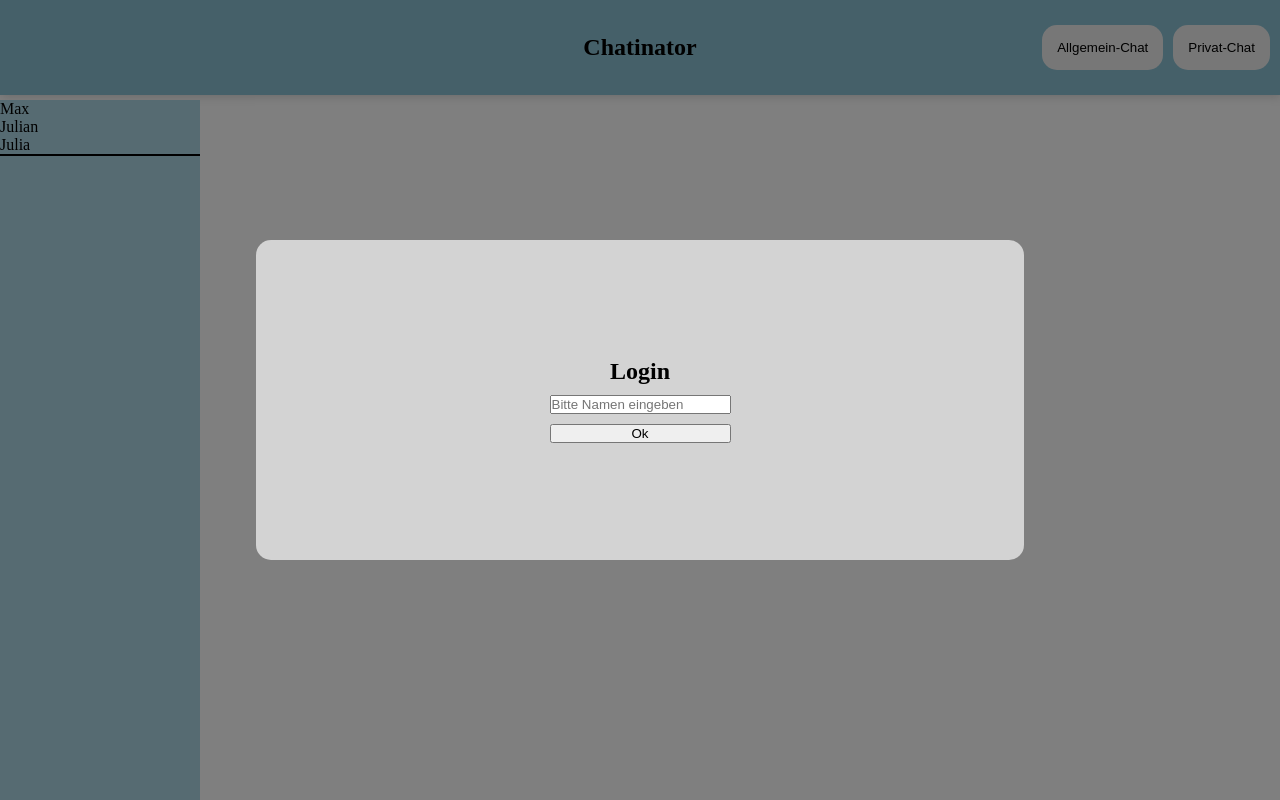
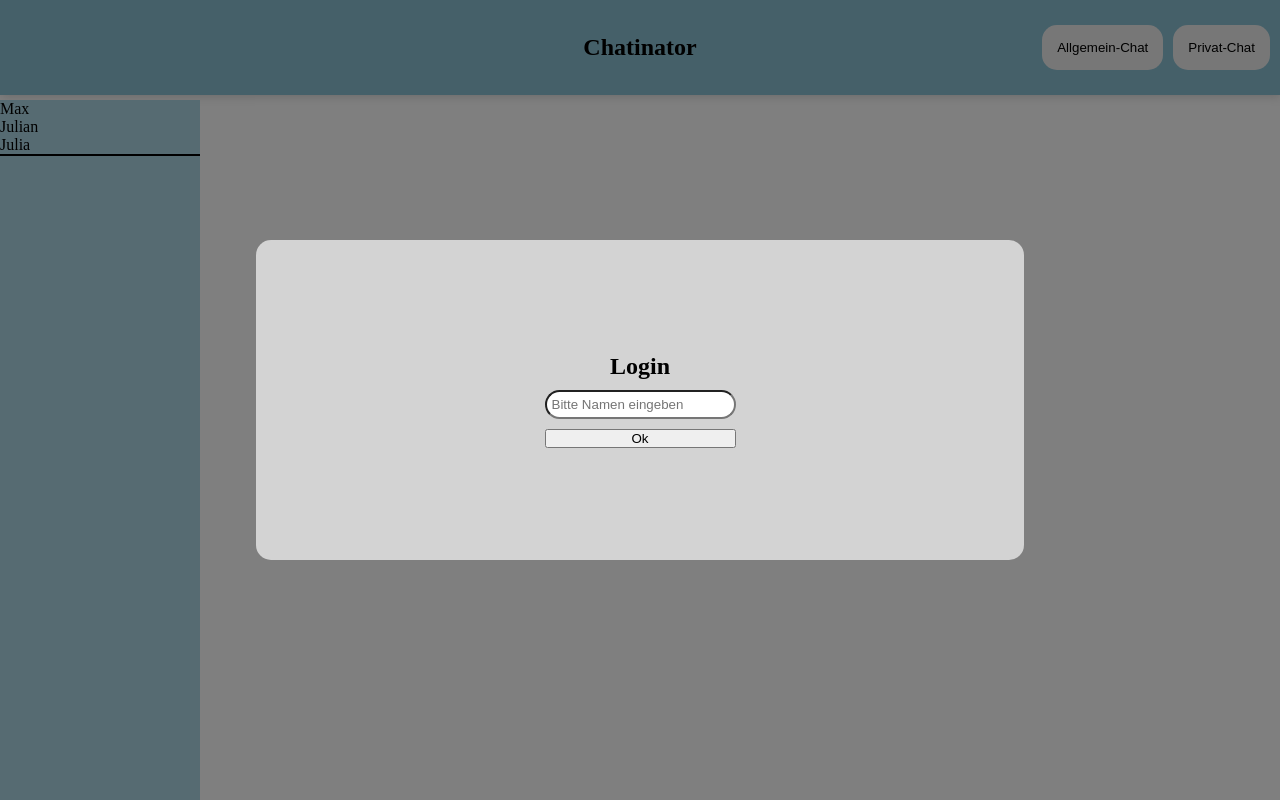
Before and after one commit to ManuelMannhold/ng-chat, an Angular app: page / in a window 1280 px wide. Built offline with nearby package versions, Linux system fonts and the light colour scheme.

Commit message:
add styling

```diff
--- a/src/app/login/login.scss
+++ b/src/app/login/login.scss
@@ -28,4 +28,9 @@ form {
   flex-direction: column;
   gap: 10px;
   text-align: center;
+
+  input {
+    padding: 5px;
+    border-radius: 15px;
+  }
 }
```
